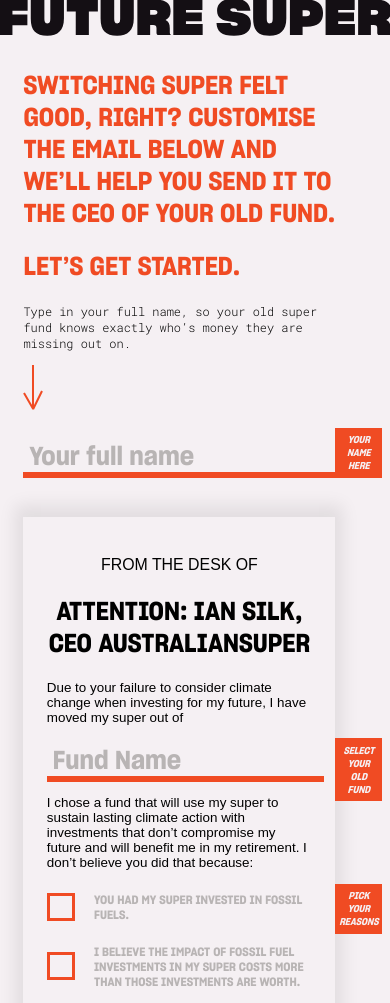
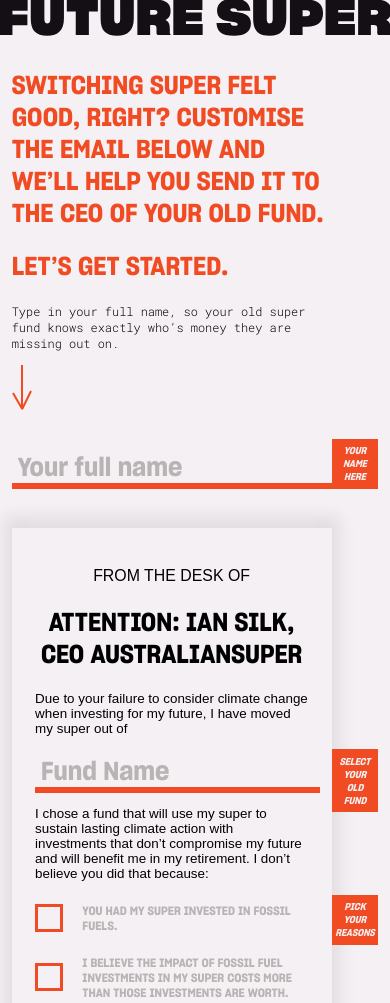
Before and after one commit to futuresuper/breakup-letter, a Gatsby site: page / in a window 390 px wide. Shown: the top 1003 px of the page. Built offline with nearby package versions, Linux system fonts and the light colour scheme; Gatsby itself is replaced by a stand-in of ours; a web font is replaced by a local one.

Commit message:
Fix mobile style issues

```diff
--- a/src/components/elements.js
+++ b/src/components/elements.js
@@ -20,7 +20,7 @@
 `
 
 export const Container = styled.div`
-  padding: 2vw 14vw 6vw 6vw;
+  padding: 2vw 15vw 6vw 3vw;
   @media (min-width: 420px) {
     padding: 2vw 14vw 6vw 14vw;
   }
@@ -84,7 +84,7 @@
   ${uppercase}
   font-style: italic;
   position: absolute;
-  right: 2vw;
+  right: 3vw;
   @media (min-width: 420px) {
     font-size: calc(1.2vw);
     right: 4vw;
--- a/src/components/index.css
+++ b/src/components/index.css
@@ -29,6 +29,7 @@
   font-family: "sharp-grotesk", sans-serif;
   -webkit-font-smoothing: antialiased;
   -moz-osx-font-smoothing: grayscale;
+  border-radius: 0;
 }
 
 div {
--- a/src/pages/index.js
+++ b/src/pages/index.js
@@ -104,8 +104,8 @@
           style={{
             display: "flex",
             alignItems: "flex-end",
-            width: "calc(100% + 10vw)",
-            minHeight: "10vw",
+            width: "100%",
+            minHeight: "14vw",
           }}
         >
           <Input
```
